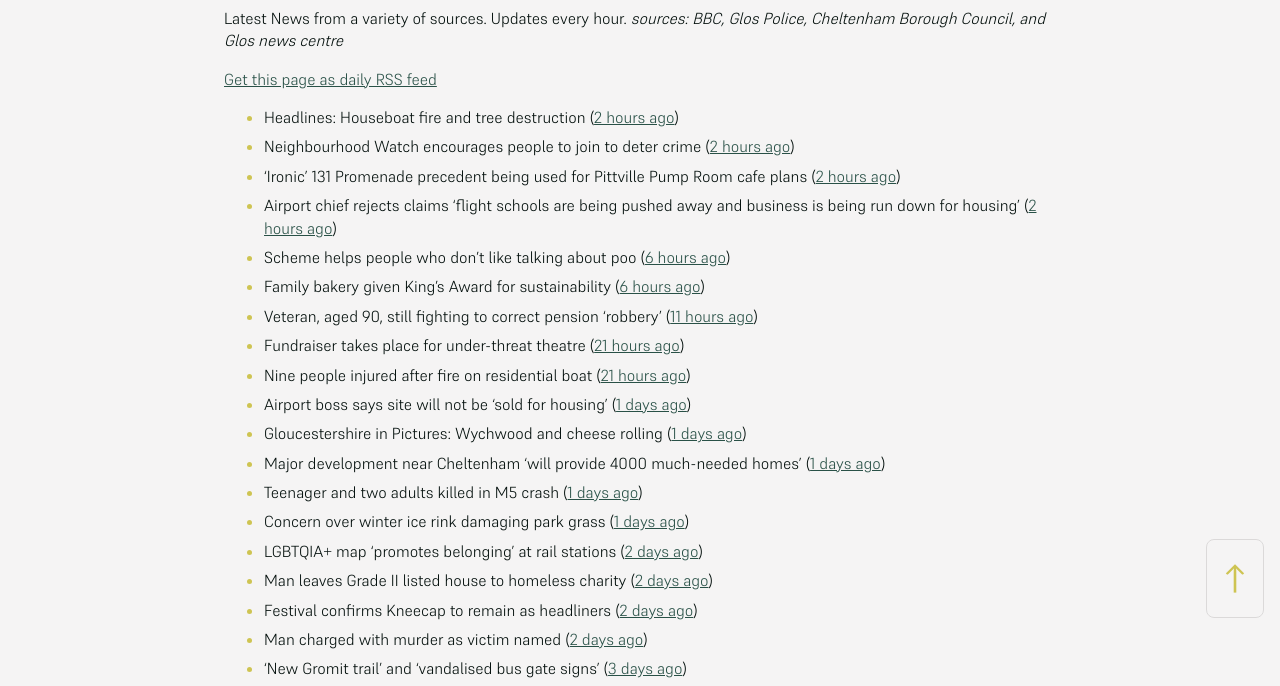
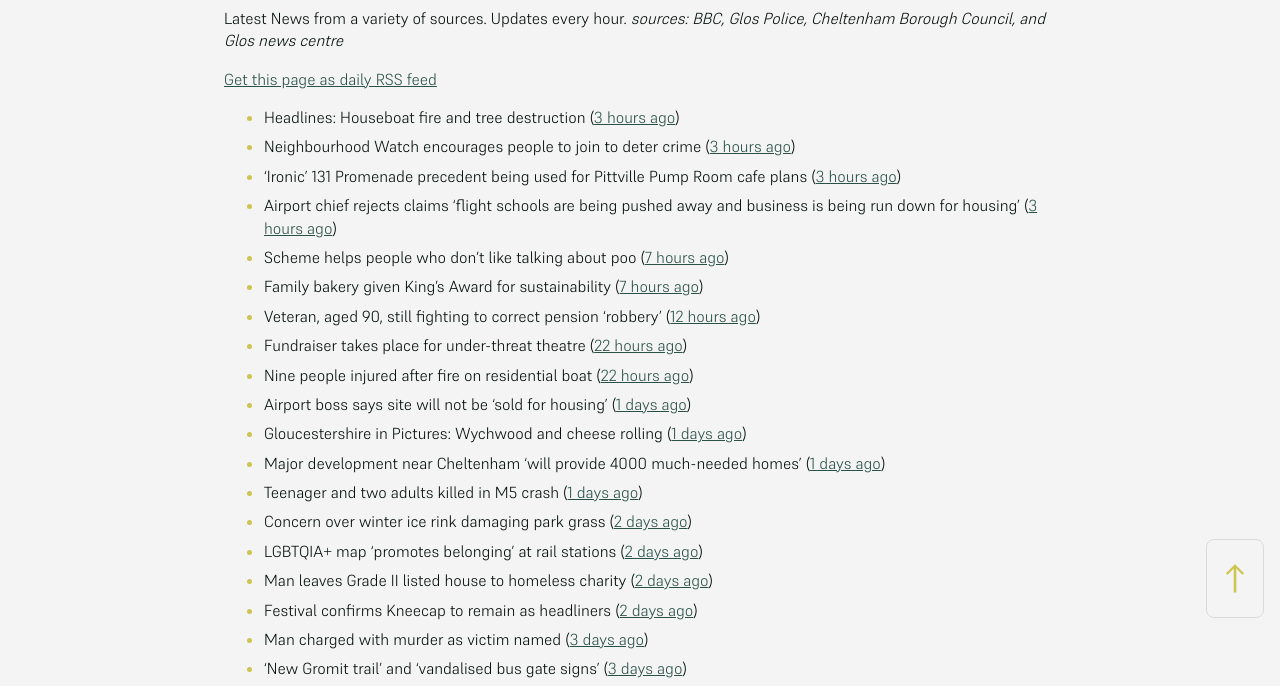
Before and after one commit to mat-0/cheltenham-open-data, a Jekyll site: the page built from _pages/news.md, in a window 1280 px wide. Shown: the part 266-952 px from the top of the page. Built offline with Jekyll 4.4.1, drawn with Linux system fonts in a browser that asks for light colours; some of the changed text lies outside the part shown.

Commit message:
Updated 2025-06-02 13:08:34

```diff
--- a/_pages/news.md
+++ b/_pages/news.md
@@ -12,24 +12,24 @@ _sources: BBC, Glos Police, Cheltenham Borough Council, and Glos news centre_
 [Get this page as daily RSS feed](/daily.rss)
 
 <!-- news_marker starts -->
-- Headlines: Houseboat fire and tree destruction ([2 hours ago](https://www.bbc.com/news/articles/cpd48px285do))
-- Neighbourhood Watch encourages people to join to deter crime ([2 hours ago](https://gloucesternewscentre.co.uk/neighbourhood-watch-encourages-people-to-join-to-deter-crime/))
-- ‘Ironic’ 131 Promenade precedent being used for Pittville Pump Room cafe plans ([2 hours ago](https://gloucesternewscentre.co.uk/ironic-131-promenade-precedent-being-used-for-pittville-pump-room-cafe-plans/))
-- Airport chief rejects claims ‘flight schools are being pushed away and business is being run down for housing’ ([2 hours ago](https://gloucesternewscentre.co.uk/airport-chief-rejects-claims-flight-schools-are-being-pushed-away-and-business-is-being-run-down-for-housing/))
-- Scheme helps people who don't like talking about poo ([6 hours ago](https://www.bbc.com/news/articles/cg711227mv2o))
-- Family bakery given King's Award for sustainability ([6 hours ago](https://www.bbc.com/news/articles/crr7ezreqedo))
-- Veteran, aged 90, still fighting to correct pension 'robbery' ([11 hours ago](https://www.bbc.com/news/articles/c2d5l7k3p31o))
-- Fundraiser takes place for under-threat theatre ([21 hours ago](https://www.bbc.com/news/articles/c4gk0edy66yo))
-- Nine people injured after fire on residential boat ([21 hours ago](https://www.bbc.com/news/articles/crr7xz5r2z9o))
+- Headlines: Houseboat fire and tree destruction ([3 hours ago](https://www.bbc.com/news/articles/cpd48px285do))
+- Neighbourhood Watch encourages people to join to deter crime ([3 hours ago](https://gloucesternewscentre.co.uk/neighbourhood-watch-encourages-people-to-join-to-deter-crime/))
+- ‘Ironic’ 131 Promenade precedent being used for Pittville Pump Room cafe plans ([3 hours ago](https://gloucesternewscentre.co.uk/ironic-131-promenade-precedent-being-used-for-pittville-pump-room-cafe-plans/))
+- Airport chief rejects claims ‘flight schools are being pushed away and business is being run down for housing’ ([3 hours ago](https://gloucesternewscentre.co.uk/airport-chief-rejects-claims-flight-schools-are-being-pushed-away-and-business-is-being-run-down-for-housing/))
+- Scheme helps people who don't like talking about poo ([7 hours ago](https://www.bbc.com/news/articles/cg711227mv2o))
+- Family bakery given King's Award for sustainability ([7 hours ago](https://www.bbc.com/news/articles/crr7ezreqedo))
+- Veteran, aged 90, still fighting to correct pension 'robbery' ([12 hours ago](https://www.bbc.com/news/articles/c2d5l7k3p31o))
+- Fundraiser takes place for under-threat theatre ([22 hours ago](https://www.bbc.com/news/articles/c4gk0edy66yo))
+- Nine people injured after fire on residential boat ([22 hours ago](https://www.bbc.com/news/articles/crr7xz5r2z9o))
 - Airport boss says site will not be 'sold for housing' ([1 days ago](https://www.bbc.com/news/articles/cnv1gj0dl4eo))
 - Gloucestershire in Pictures: Wychwood and cheese rolling ([1 days ago](https://www.bbc.com/news/articles/cj42qe4nqn5o))
 - Major development near Cheltenham ‘will provide 4000 much-needed homes’ ([1 days ago](https://gloucesternewscentre.co.uk/major-development-near-cheltenham-will-provide-4000-much-needed-homes/))
 - Teenager and two adults killed in M5 crash ([1 days ago](https://www.bbc.com/news/articles/czxy3n361pgo))
-- Concern over winter ice rink damaging park grass ([1 days ago](https://www.bbc.com/news/articles/cq540604wj4o))
+- Concern over winter ice rink damaging park grass ([2 days ago](https://www.bbc.com/news/articles/cq540604wj4o))
 - LGBTQIA+ map 'promotes belonging' at rail stations ([2 days ago](https://www.bbc.com/news/articles/cy5eq6w3k34o))
 - Man leaves Grade II listed house to homeless charity ([2 days ago](https://www.bbc.com/news/articles/c1deelp3dxzo))
 - Festival confirms Kneecap to remain as headliners ([2 days ago](https://www.bbc.com/news/articles/clyg54e88jmo))
-- Man charged with murder as victim named ([2 days ago](https://www.bbc.com/news/articles/ce80685p13no))
+- Man charged with murder as victim named ([3 days ago](https://www.bbc.com/news/articles/ce80685p13no))
 - 'New Gromit trail' and 'vandalised bus gate signs' ([3 days ago](https://www.bbc.com/news/articles/cpd46d4ndxdo))
 - Plans for 4,115-home development approved ([3 days ago](https://www.bbc.com/news/articles/c8xgd99grk5o))
 - International ambitions of youth bowling club ([3 days ago](https://www.bbc.com/news/articles/c628gye549qo))
```
Also changed, not shown: other parts of _pages/news.md (+1 -1 lines), _data/flood.json (+4 -4 lines), _pages/fix-my-street.md (+3 -3 lines), index.md (+5 -5 lines).
